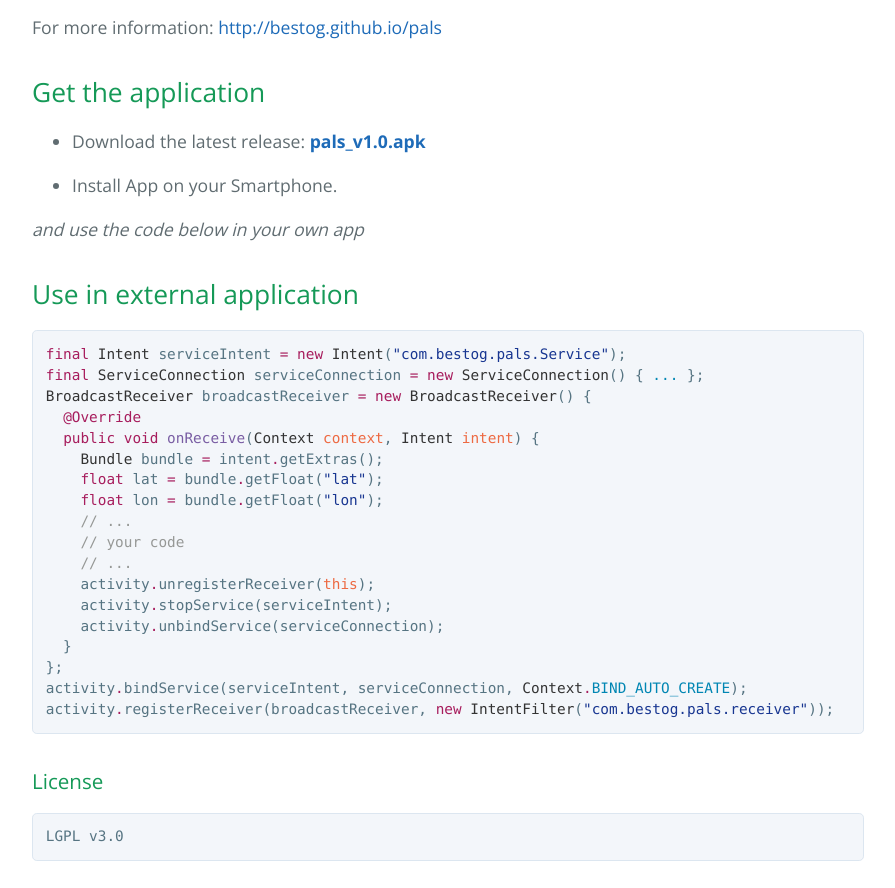
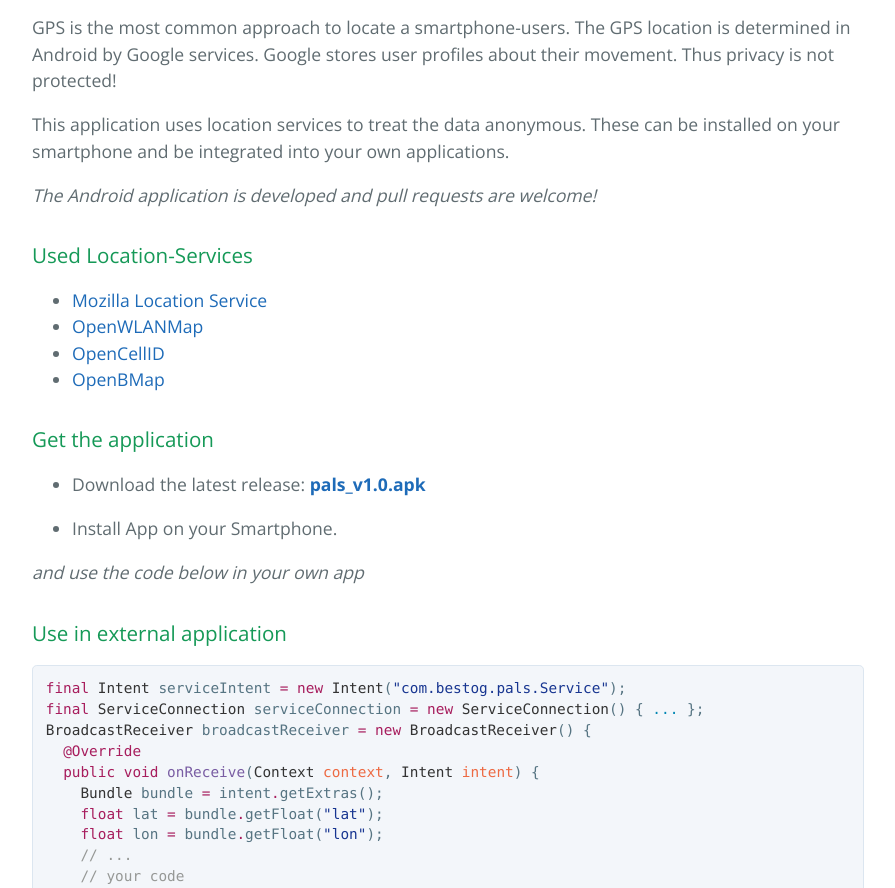
Before and after one commit to bestog/pals, a plain HTML site: page index.html in a window 1280 px wide. Shown: the part 424-1312 px from the top of the page, without its empty margins (192-1087 px from the left). Drawn offline with nearby package versions, Linux system fonts and the light colour scheme.

```diff
--- a/index.html
+++ b/index.html
@@ -22,10 +22,24 @@
       <h1>
 <a id="privacy-aware-location-service" class="anchor" href="#privacy-aware-location-service" aria-hidden="true"><span class="octicon octicon-link"></span></a>Privacy Aware Location Service</h1>
 
-<p>For more information: <a href="http://bestog.github.io/pals">http://bestog.github.io/pals</a></p>
+<p>GPS is the most common approach to locate a smartphone-users. The GPS location is determined in Android by Google services. Google stores user profiles about their movement. Thus privacy is not protected!</p>
 
-<h2>
-<a id="get-the-application" class="anchor" href="#get-the-application" aria-hidden="true"><span class="octicon octicon-link"></span></a>Get the application</h2>
+<p>This application uses location services to treat the data anonymous. These can be installed on your smartphone and be integrated into your own applications.</p>
+
+<p><em>The Android application is developed and pull requests are welcome!</em></p>
+
+<h3>
+<a id="used-location-services" class="anchor" href="#used-location-services" aria-hidden="true"><span class="octicon octicon-link"></span></a>Used Location-Services</h3>
+
+<ul>
+<li><a href="https://location.services.mozilla.com">Mozilla Location Service</a></li>
+<li><a href="https://openwifi.su">OpenWLANMap</a></li>
+<li><a href="http://opencellid.org">OpenCellID</a></li>
+<li><a href="http://www.radiocells.org">OpenBMap</a></li>
+</ul>
+
+<h3>
+<a id="get-the-application" class="anchor" href="#get-the-application" aria-hidden="true"><span class="octicon octicon-link"></span></a>Get the application</h3>
 
 <ul>
 <li><p>Download the latest release: <a href="https://github.com/bestog/pals/releases"><strong>pals_v1.0.apk</strong></a></p></li>
@@ -34,8 +48,8 @@
 
 <p><em>and use the code below in your own app</em></p>
 
-<h2>
-<a id="use-in-external-application" class="anchor" href="#use-in-external-application" aria-hidden="true"><span class="octicon octicon-link"></span></a>Use in external application</h2>
+<h3>
+<a id="use-in-external-application" class="anchor" href="#use-in-external-application" aria-hidden="true"><span class="octicon octicon-link"></span></a>Use in external application</h3>
 
 <div class="highlight highlight-source-java"><pre><span class="pl-k">final</span> <span class="pl-smi">Intent</span> serviceIntent <span class="pl-k">=</span> <span class="pl-k">new</span> <span class="pl-smi">Intent</span>(<span class="pl-s"><span class="pl-pds">"</span>com.bestog.pals.Service<span class="pl-pds">"</span></span>);
 <span class="pl-k">final</span> <span class="pl-smi">ServiceConnection</span> serviceConnection <span class="pl-k">=</span> <span class="pl-k">new</span> <span class="pl-smi">ServiceConnection</span>() { <span class="pl-c1">...</span> };
@@ -59,9 +73,12 @@ activity<span class="pl-k">.</span>registerReceiver(broadcastReceiver, <span cla
 <h3>
 <a id="license" class="anchor" href="#license" aria-hidden="true"><span class="octicon octicon-link"></span></a>License</h3>
 
-<pre>
-LGPL v3.0
-</pre>
+<p>The components inside this GitHub project are under LGPL v3 licence, with an important simplification:
+The constraints described in Section 5.d and 5.e of the <a href="https://github.com/bestog/pals/blob/master/LICENSE">LGPL LICENCE</a> are DISCARDED. </p>
+
+<p>This means that you are allowed to convey a Combined Work without providing the user any way to recombine or relink the application, and without providing any shared library mechanism. </p>
+
+<p>In other terms, you are allowed to include <em>pals</em> in your Android application, without making your application open source. </p>
 
       <footer class="site-footer">
         <span class="site-footer-owner"><a href="https://github.com/bestog/pals">Privacy Aware Location Service</a> is maintained by <a href="https://github.com/bestog">bestog</a>.</span>
```
Also changed, not shown: params.json (+1 -1 lines).
